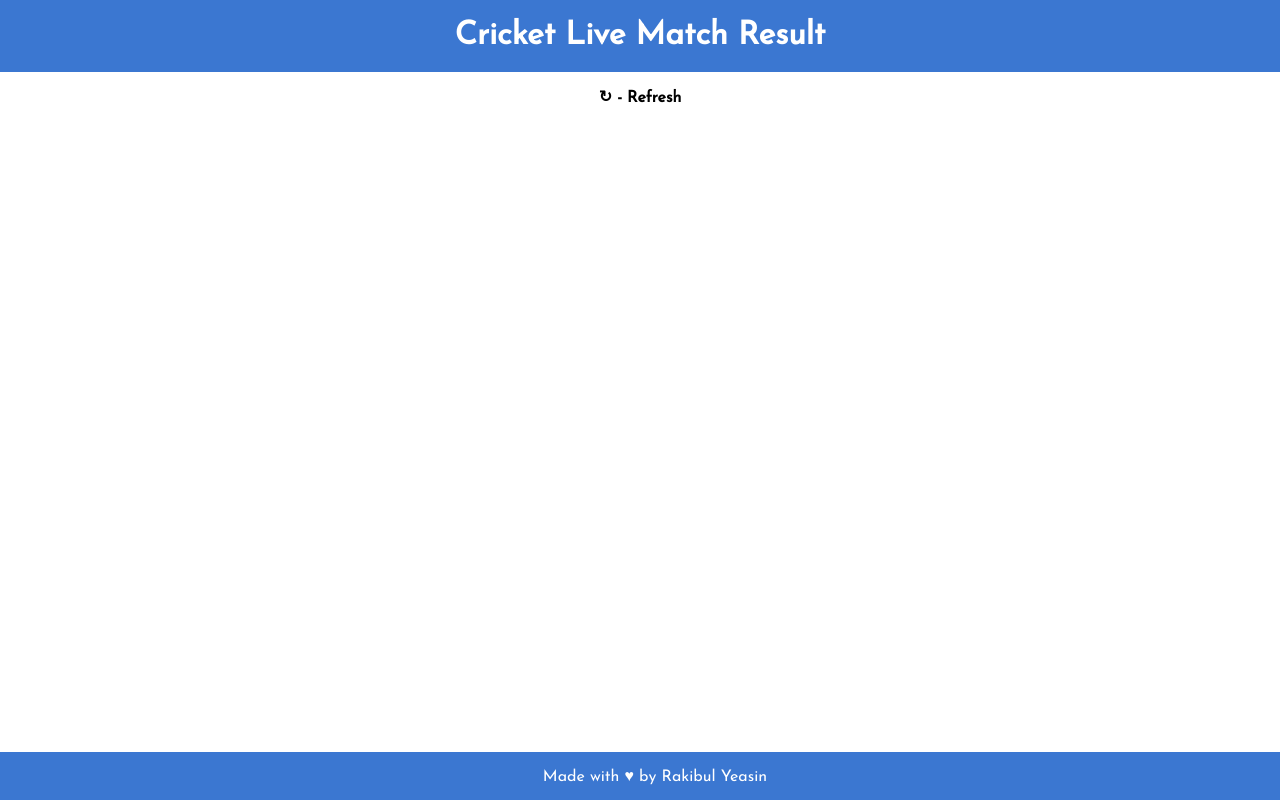
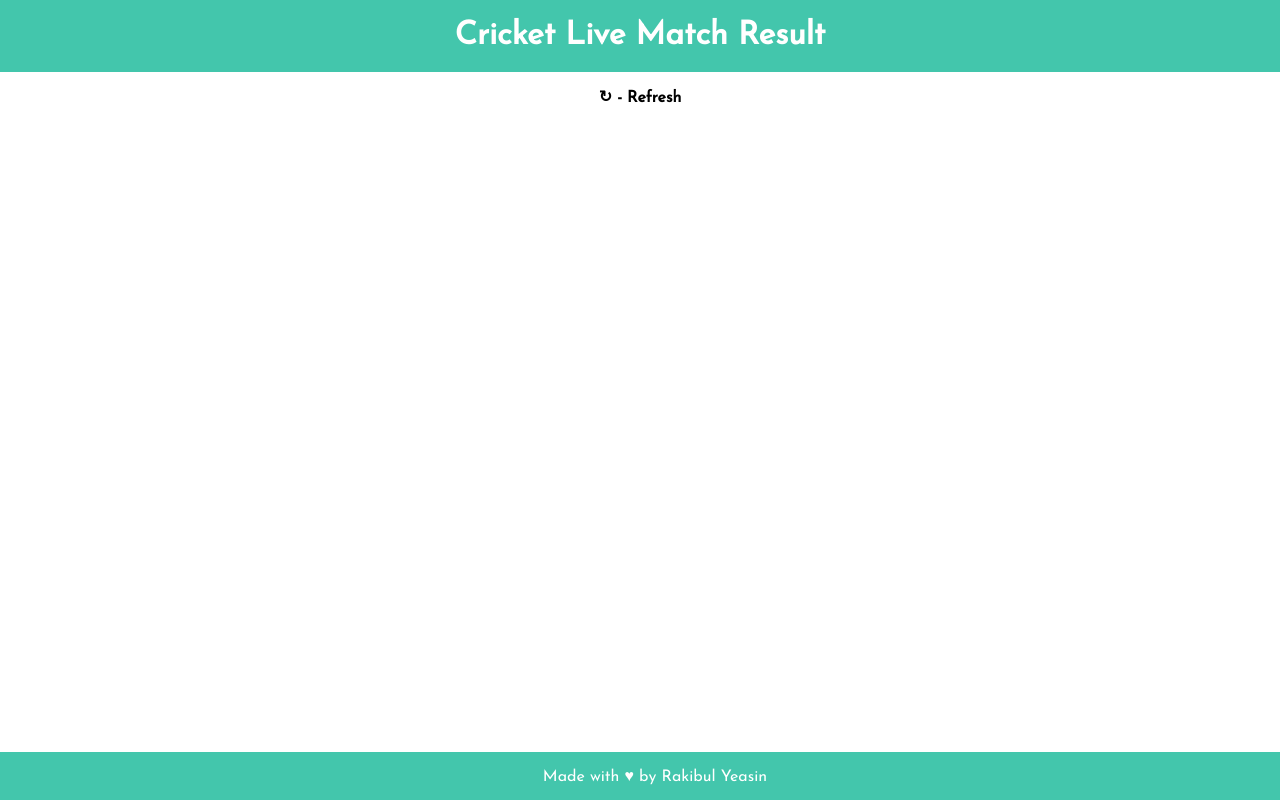
Before and after one commit to dreygur/LiveCricket, a plain HTML site: page index.html in a window 1280 px wide. Drawn offline with nearby package versions, Linux system fonts and the light colour scheme; no server answers.

Commit message:
Update index.html

```diff
--- a/index.html
+++ b/index.html
@@ -17,7 +17,7 @@
     <meta property="og:locale" content="en_US" />
     <meta name="description" content="Author: Rakibul Yeasin" />
     <meta property="og:description" content="Author: Rakibul Yeasin" />
-    <meta name="og:image" content="https://raw.githubusercontent.com/rytotul/rytotul.github.io/master/img/voldemort.png">
+    <meta property="og:image" content="https://raw.githubusercontent.com/rytotul/rytotul.github.io/master/img/voldemort.png">
 
     <!-- Title -->
     <title>Cricket Live Match Result | dropNup</title>
@@ -44,7 +44,8 @@
 
         h1 {
             color: rgb(255, 255, 255);
-            background-color: rgb(59, 119, 209);
+            /* background-color: rgb(59, 119, 209); */
+            background-color: #43C6AC;
             text-align: center;
             padding: 20px;
             margin: 0px;
@@ -85,7 +86,8 @@
             left: 0;
             bottom: 0;
             width: 100%;
-            background-color: rgb(59, 119, 209);
+            /* background-color: rgb(59, 119, 209); */
+            background-color: #43C6AC;
             color: white;
             text-align: center;
             padding: 15px;
```
